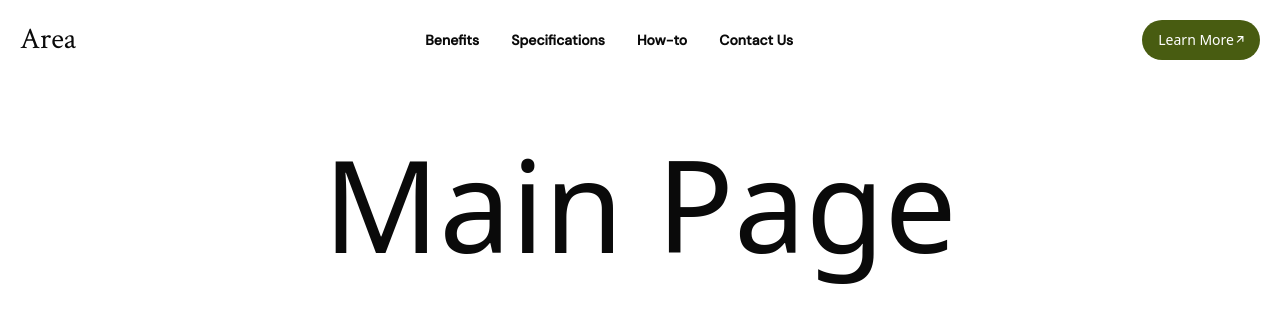
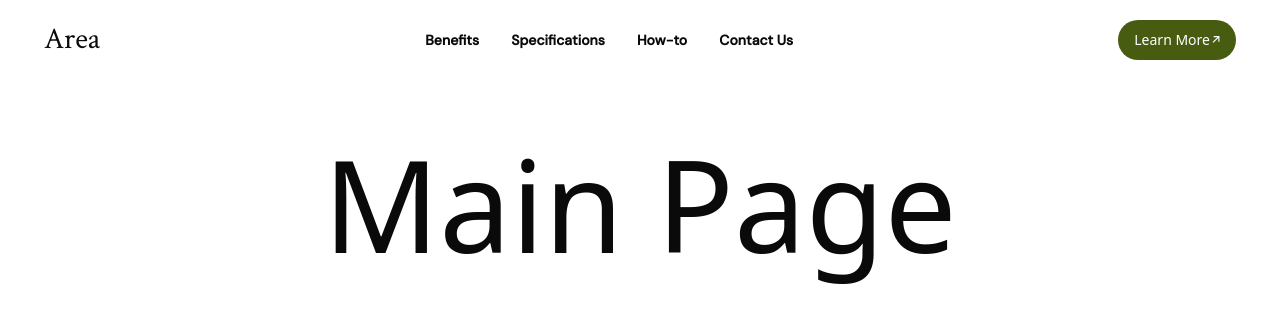
Before and after one commit to durim-dev/are, a Next.js app: page / in a window 1280 px wide. Shown: the top 322 px of the page. Built offline with nearby package versions, Linux system fonts and the light colour scheme.

Commit message:
added padding to header

```diff
--- a/components/layout/header/header.tsx
+++ b/components/layout/header/header.tsx
@@ -4,7 +4,7 @@ import { MobileHeader } from "./mobile-header";
 export const Header = () => {
   return (
     <>
-      <div className="hidden md:flex">
+      <div className="hidden md:flex px-3 md:px-6">
         <DesktopHeader />
       </div>
 
```
